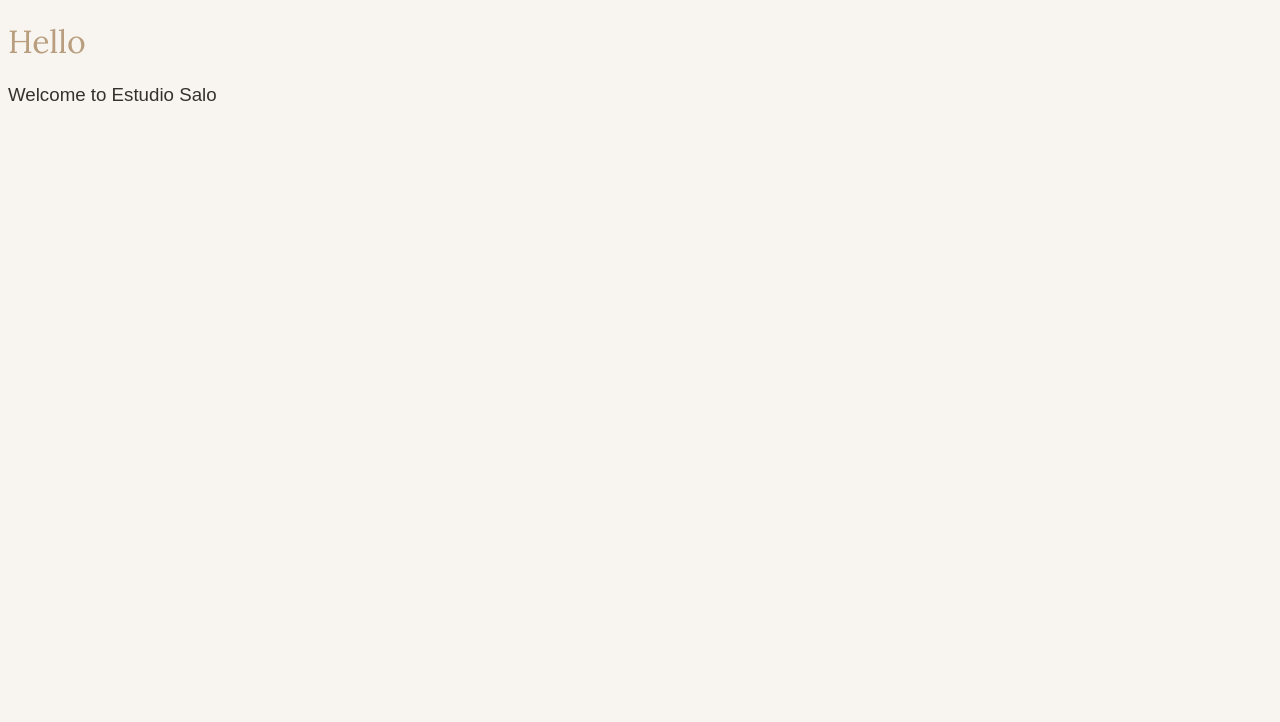
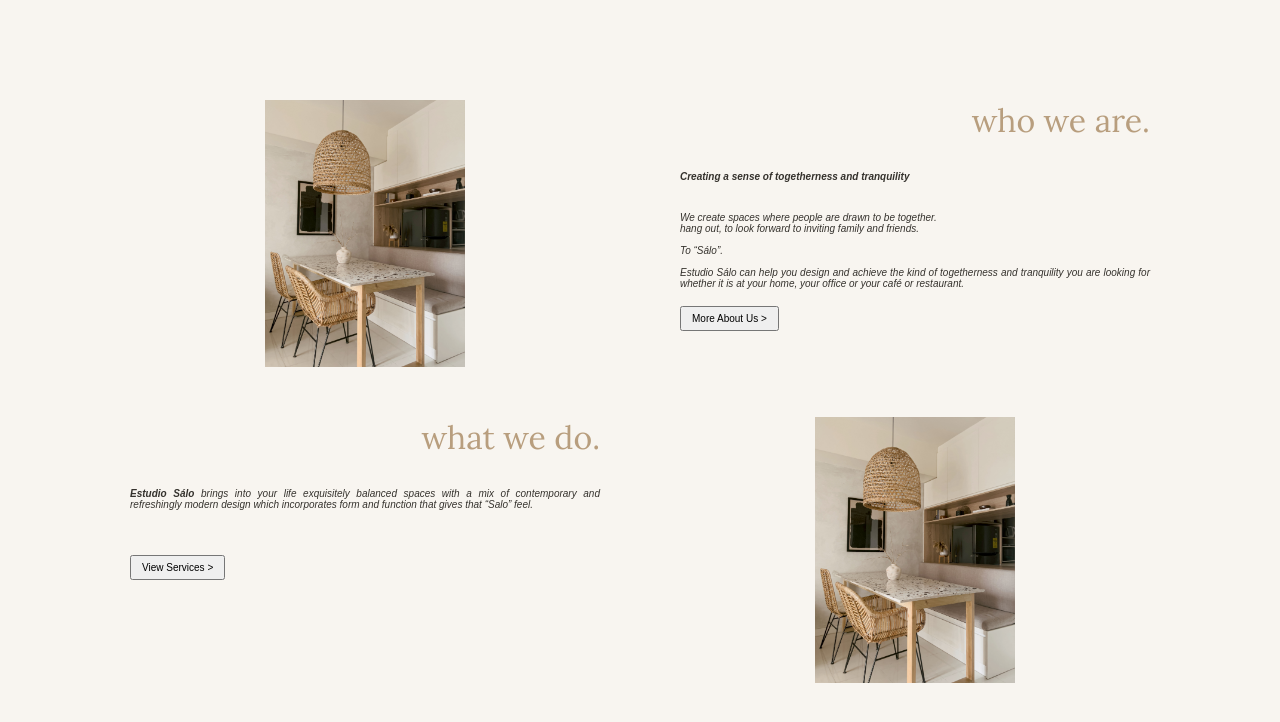
Before and after one commit to sarahiseffy/e-salo, a plain HTML site: page index.html in a window 1280 px wide. Drawn offline with Linux system fonts and the light colour scheme; a web font is replaced by a local one.

Commit message:
Added grid, css styles and images

```diff
--- a/index.html
+++ b/index.html
@@ -12,7 +12,49 @@
     <title>Estudio Salo</title>
 </head>
 <body>
-<h1>Hello</h1>
-<h3>Welcome to Estudio Salo</h3>
+
+<div class="column-1">
+
+<img class="home-img-1" src="images/Landing 01.JPG" alt="Project OS">
+
+<div>
+<h1>who we are.</h1>
+
+<h3 class="who-h3">Creating a sense of togetherness and tranquility</h3>
+
+<p class="who-p">
+
+
+    We create spaces where people are drawn to be together.
+
+    <br> hang out, to look forward to inviting family and friends.
+    <br>
+    <br> To “Sálo”.
+    <br>
+
+    <br> Estudio Sálo can help you design and achieve the kind of togetherness and tranquility you are looking for whether it
+    is
+    at your home, your office or your café or restaurant.</p>
+    <button class="who-button">More About Us ></button>
+</div>
+
+
+</div>
+
+<div class="column-2">
+
+        <div>
+            <h1 class="what-we-do">what we do.</h1>
+
+            <p class="what-p">
+
+
+<b>Estudio Sálo</b> brings into your life exquisitely balanced spaces with a mix of contemporary and refreshingly modern design
+which incorporates form and function that gives that “Salo” feel.</p>
+        <button class="what-button">View Services ></button>
+</div>
+    <img class="home-img-1" src="images/Landing 01.JPG" alt="Project OS">
+
+</div>
 </body>
 </html>
--- a/src/styles.css
+++ b/src/styles.css
@@ -1,16 +1,101 @@
+:root {
+    --primary-color: #b89e7e;
+    --secondary-color: #35322d;
+    --background-color: #f8f5f0;
+    --font-family-heading: 'lora', serif;
+    --font-family-body: 'afacad', sans-serif;
+}
+
 body {
     background-color: #f8f5f0;
+    margin: 100px;
 }
 
 h1 {
+
     color: #b89e7e;
     font-family: 'lora', serif;
     font-weight: 400;
+    text-align: right;
+    margin: 0 30px 0 0;
+
 }
 
-h3 {
-    color: #35322d;
-    font-family: afacad, sans-serif;
-    font-weight: 300;
+.home-img-1 {
+    width: 200px;
+    height: auto;
+    margin: 0 auto;
+}
+
+.column-1, .column-2 {
+
+    display: grid;
+    grid-template-columns: 2fr 2fr;
+    gap: 20px;
+    margin: 50px auto;
+}
+
+.who-h3 {
+    display: inline-block;
+    margin: 30px;
+    text-align: justify;
+    font-style: italic;
+    font-family: 'afacad', sans-serif;
+    font-size: 10px;
+    color: var(--secondary-color);
+}
+
+.what-p, .who-p {
+    display: inline-block;
+    text-align: justify;
+    font-family: 'afacad', sans-serif;
+    font-size: 10px;
+    color: var(--secondary-color);
+}
+
+.what-p {
+    font-style: italic;
+    margin: 30px;
+}
+
+.who-p {
+    font-style: italic;
+    margin: 0 30px;
+}
+
+.who-button, .what-button {
+    display: inline-block;
+    margin: 15px 15px 15px 30px;
+    padding: 5px 10px;
+    color: var(--font-family-body)
+    border: 0.5px solid var(--primary-color);
+    cursor: pointer;
+    font-family: 'afacad', sans-serif;
+    font-size: 10px;
+}
+
+@media (max-width: 800px) {
+    body {
+        margin: 20px;
+    }
+
+    h1 {
+        text-align: center;
+    }
+
+    .column-1, .column-2 {
+        grid-template-columns: 1fr;
+        text-align: center;
+    }
+
+    .home-img-1 {
+        width: 75%;
+        height: auto;
+    }
+
+    .who-button, .what-button {
+        margin: 15px auto;
+        display: block;
+    }
 
 }
```
Also changed, not shown: images/Landing 01.JPG (added), 1 other file.
